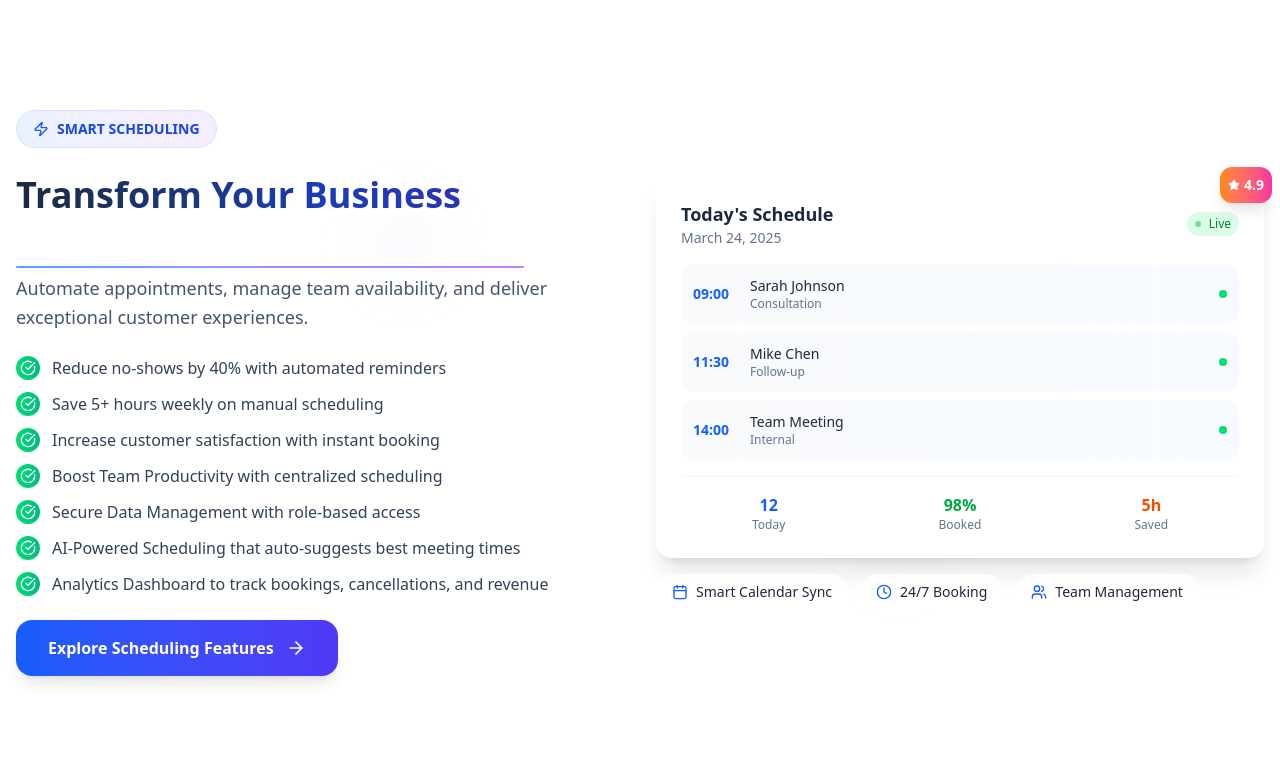
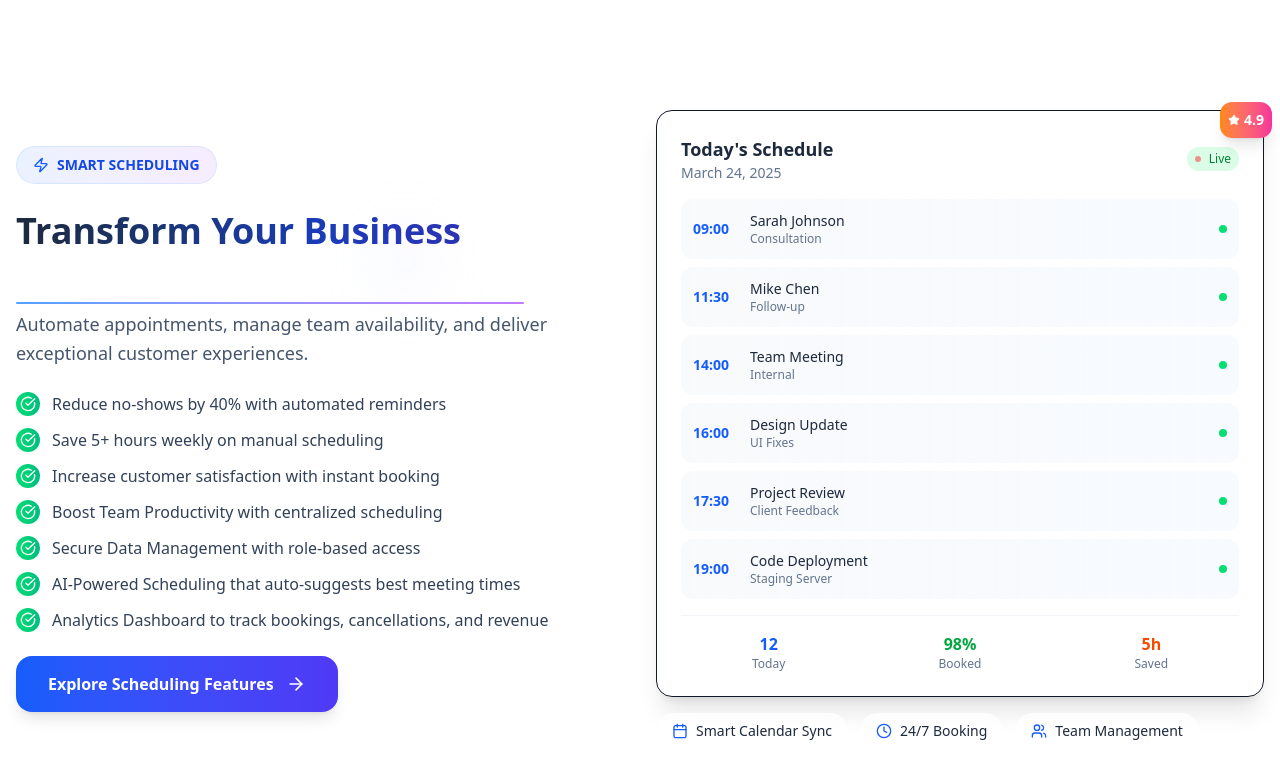
Before and after one commit to kanishka-commits/BizFlow, a React (Vite) app: page / in a window 1280 px wide. Shown: the part 1999-2780 px from the top of the page. Built offline with nearby package versions, Linux system fonts and the light colour scheme.

Commit message:
Add additional point to Time schedule section

```diff
--- a/src/components/ScheduleSection.jsx
+++ b/src/components/ScheduleSection.jsx
@@ -173,7 +173,7 @@ const ScheduleSection = () => {
               className={`relative backdrop-blur-xl rounded-2xl p-6 shadow-xl border ${
                 isDarkMode
                   ? 'bg-slate-800/80 border-slate-700/50'
-                  : 'bg-white/80 border-white/20'
+                  : 'bg-white/80 border-green/20'
               }`}
             >
               {/* Header */}
@@ -191,7 +191,7 @@ const ScheduleSection = () => {
                     ? 'bg-green-900/50 text-green-300 border border-green-700/50'
                     : 'bg-green-100 text-green-700'
                 }`}>
-                  <div className="w-1.5 h-1.5 bg-green-500 rounded-full animate-pulse" />
+                  <div className="w-1.5 h-1.5 bg-red-500 rounded-full animate-pulse" />
                   Live
                 </div>
               </div>
@@ -201,7 +201,11 @@ const ScheduleSection = () => {
                 {[
                   { time: "09:00", client: "Sarah Johnson", type: "Consultation" },
                   { time: "11:30", client: "Mike Chen", type: "Follow-up" },
-                  { time: "14:00", client: "Team Meeting", type: "Internal" }
+                  { time: "14:00", client: "Team Meeting", type: "Internal" },
+                  { time: "16:00", client: "Design Update", type: "UI Fixes" },
+                  { time: "17:30", client: "Project Review", type: "Client Feedback" },
+                  { time: "19:00", client: "Code Deployment", type: "Staging Server" },
+
                 ].map((appointment, index) => (
                   <motion.div
                     key={index}
```
